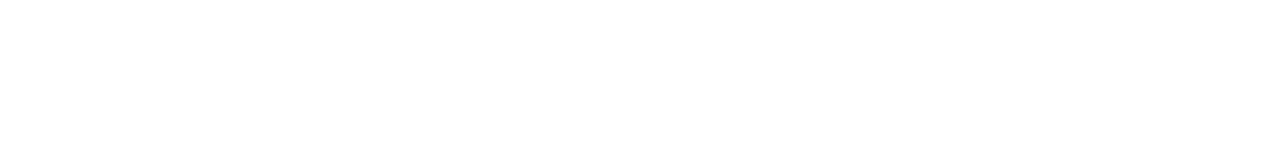
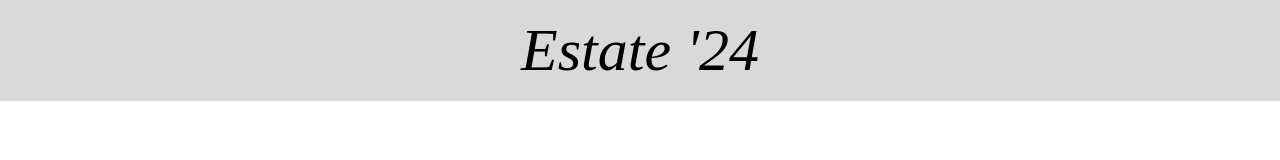
Before and after one commit to IulianBotnari/js-photo-blog, a plain HTML site: page index.html in a window 1280 px wide. Drawn offline with nearby package versions, Linux system fonts and the light colour scheme.

Commit message:
Add structure html

```diff
--- a/asset/css/style.css
+++ b/asset/css/style.css
@@ -0,0 +1,21 @@
+*{
+    margin: 0;
+    padding: 0;
+    box-sizing: border-box;
+}
+header{
+    display: flex;
+    justify-content: center;
+    background-color: rgb(219, 216, 216);
+    padding: 1rem;
+}
+
+h1{
+    font-size: 60px;
+    font-weight: 200;
+    font-style: italic;
+}
+
+main{
+    background-image: url(../img/cork.png);
+}
--- a/index.html
+++ b/index.html
@@ -8,6 +8,20 @@
     <script src="https://cdnjs.cloudflare.com/ajax/libs/axios/1.7.7/axios.min.js" integrity="sha512-DdX/YwF5e41Ok+AI81HI8f5/5UsoxCVT9GKYZRIzpLxb8Twz4ZwPPX+jQMwMhNQ9b5+zDEefc+dcvQoPWGNZ3g==" crossorigin="anonymous" referrerpolicy="no-referrer"></script>
 </head>
 <body>
+    <header>
+        <h1>Estate '24</h1>
+    </header>
+
+    <main>
+        <div class="card">
+            <div class="img">
+
+            </div>
+            <p></p>
+
+        </div>
+    </main>
+
     <script src="./asset/js/main.js"></script>
 </body>
 </html>
```
